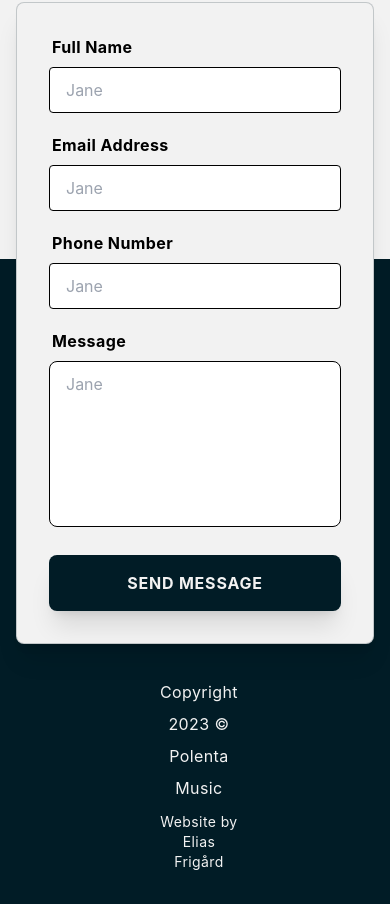
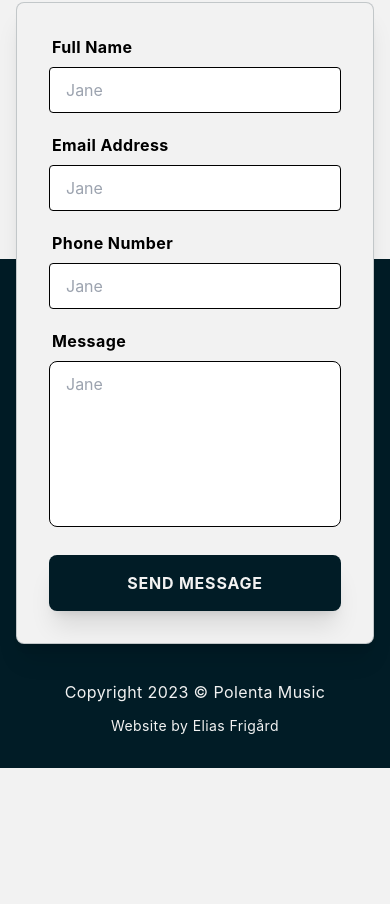
Before and after one commit to eliasfrigard/polenta, a Next.js app: page / in a window 390 px wide. Shown: the part 3767-4671 px from the top of the page. After the commit the page ends 4535 px from the top, so only its background shows below. Built offline with nearby package versions, Linux system fonts and the light colour scheme.

Commit message:
footer x padding only mobile

```diff
--- a/components/Footer.js
+++ b/components/Footer.js
@@ -1,7 +1,7 @@
 export default function Footer({ height }) {
   return (
     <div className='w-full bg-secondary-500 flex justify-center py-8 px-8 md:px-0 text-primary-500'>
-      <div className='container grid grid-flow-row h-full rounded px-32 tracking-wide leading-loose'>
+      <div className='container grid grid-flow-row rounded md:px-32 tracking-wide leading-loose'>
         <div className='text-center'>
           <p>Copyright 2023 © Polenta Music</p>
           <p className='text-sm mt-2'>Website by Elias Frigård</p>
```
